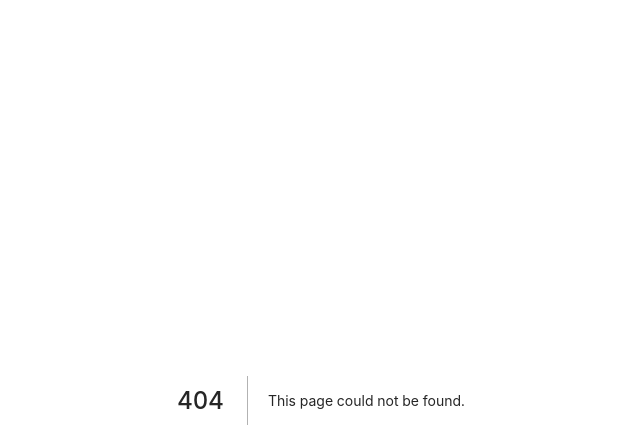
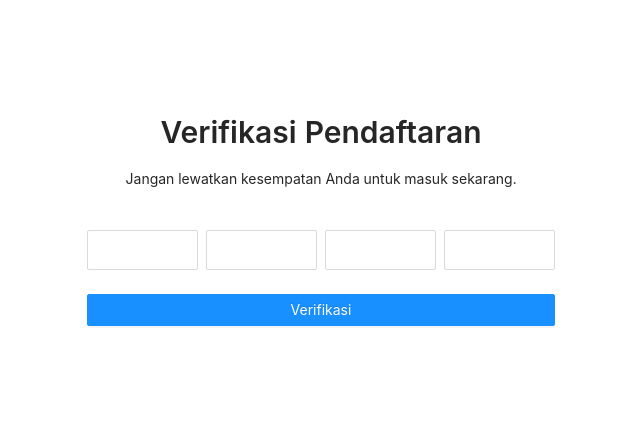
Before and after one commit to RiskyFeryansyahP/u-invest, a Next.js app in the folder web-dashboard/: page /auth/verification in a window 1280 px wide. Before the commit this address had no page. Shown: the top 448 px of the page, without its empty margins (319-959 px from the left). Built offline with nearby package versions, Linux system fonts and the light colour scheme.

Commit message:
feat: add verification page

```diff
--- /dev/null
+++ b/web-dashboard/src/pages/auth/verification/index.tsx
@@ -0,0 +1,51 @@
+import React from 'react'
+import style from '../index.module.less'
+import localStyle from './index.module.less'
+
+import { Button, Col, Form, Input, Row, Typography } from 'antd'
+
+const { Text, Title, Link } = Typography
+
+const Verification: React.FC = () => {
+  return (
+    <>
+      <div className={style.container}>
+        <div className={style.content}>
+          <div className={style.content_title}>
+            <Title level={2}> Verifikasi Pendaftaran </Title>
+            <Text>Jangan lewatkan kesempatan Anda untuk masuk sekarang.</Text>
+          </div>
+          <div className={style.content_body}>
+            <Form layout="vertical">
+              <Form.Item name="code">
+                <Input.Group size="large">
+                  <Row gutter={8}>
+                    <Col span={6}>
+                      <Input />
+                    </Col>
+                    <Col span={6}>
+                      <Input />
+                    </Col>
+                    <Col span={6}>
+                      <Input />
+                    </Col>
+                    <Col span={6}>
+                      <Input />
+                    </Col>
+                  </Row>
+                </Input.Group>
+              </Form.Item>
+              <Form.Item>
+                <Button type="primary" block>
+                  Verifikasi
+                </Button>
+              </Form.Item>
+            </Form>
+          </div>
+        </div>
+      </div>
+    </>
+  )
+}
+
+export default Verification
```
